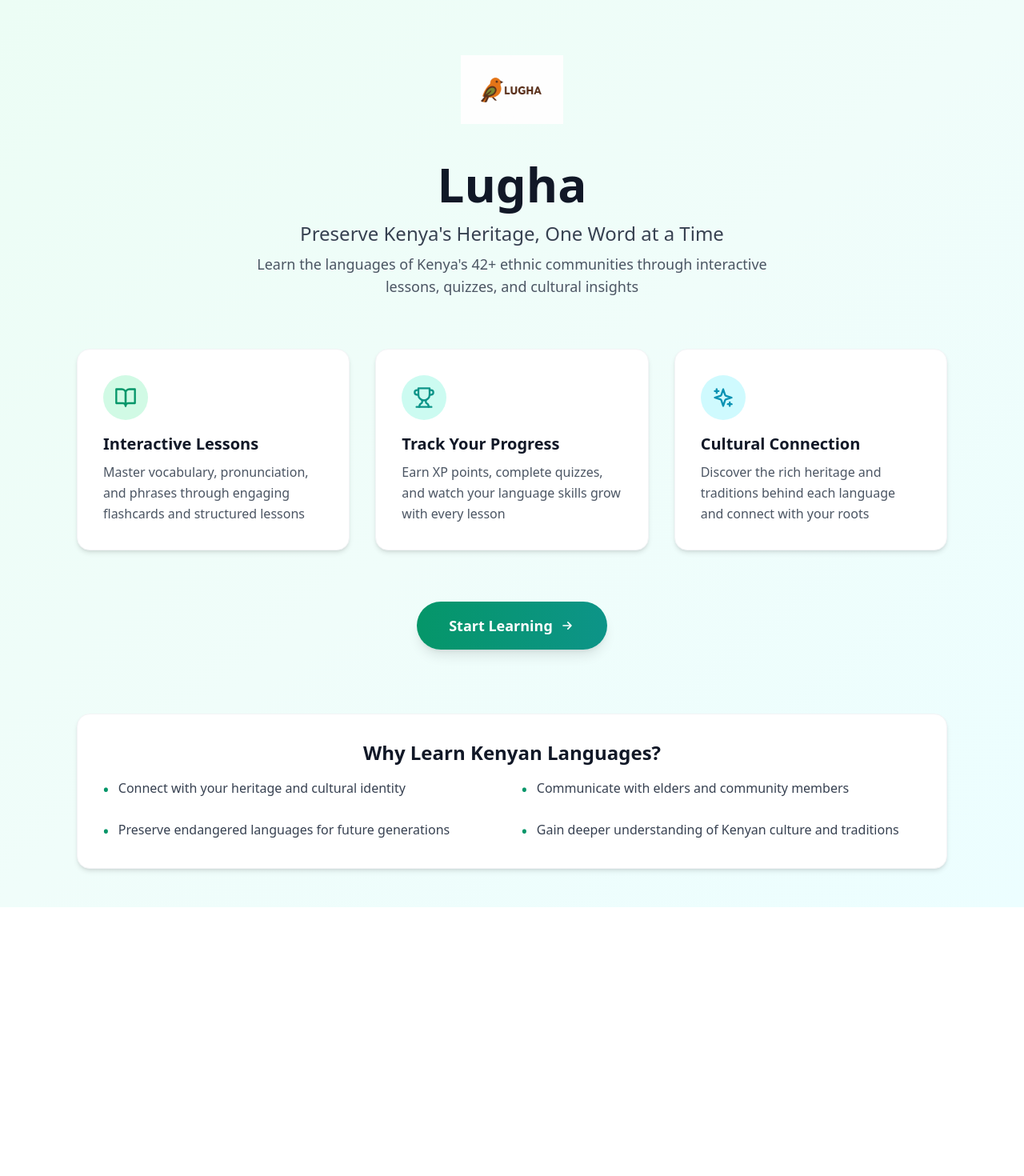
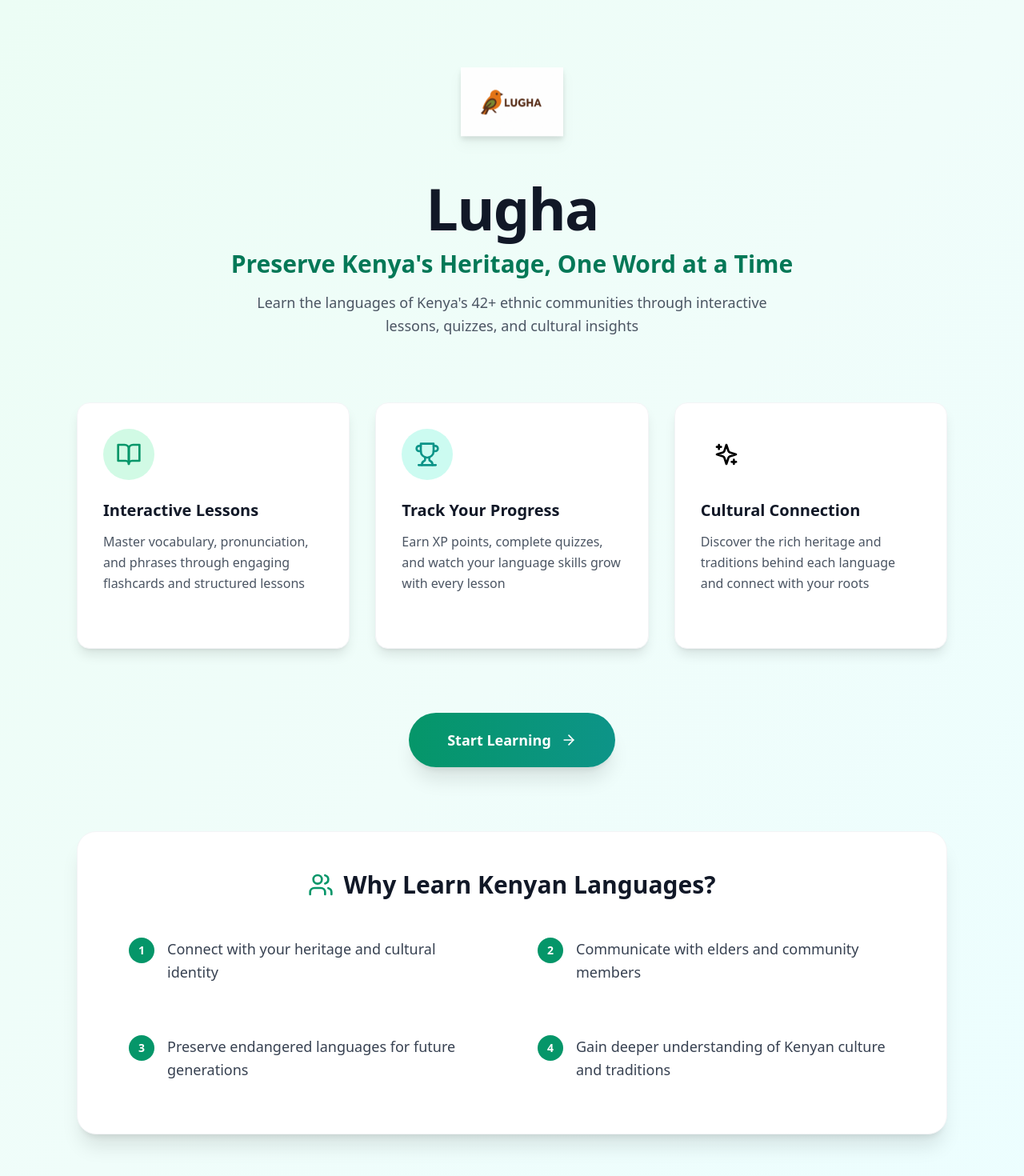
Before and after one commit to 6enard/lugha, a React (Vite) app: page / in a window 1280 px wide. Shown: the top 1470 px of the page at 80% size. Before the commit the page ends 1134 px from the top, so only its background shows below. Built offline with nearby package versions, Linux system fonts and the light colour scheme; no server answers.

Commit message:
Updated HomePage.tsx

```diff
--- a/src/components/HomePage.tsx
+++ b/src/components/HomePage.tsx
@@ -1,100 +1,254 @@
-import { BookOpen, Trophy, Sparkles } from 'lucide-react';
+import { BookOpen, Trophy, Sparkles, ArrowRight, Users, Zap } from 'lucide-react';
+import { useState, useEffect } from 'react';
 
 interface HomePageProps {
   onNavigate: (page: string) => void;
 }
 
 export function HomePage({ onNavigate }: HomePageProps) {
+  const [isLoaded, setIsLoaded] = useState(false);
+  const [hoveredCard, setHoveredCard] = useState<number | null>(null);
+
+  useEffect(() => {
+    setIsLoaded(true);
+  }, []);
+
+  const features = [
+    {
+      icon: BookOpen,
+      title: 'Interactive Lessons',
+      description: 'Master vocabulary, pronunciation, and phrases through engaging flashcards and structured lessons',
+      color: 'emerald',
+      delay: 0,
+    },
+    {
+      icon: Trophy,
+      title: 'Track Your Progress',
+      description: 'Earn XP points, complete quizzes, and watch your language skills grow with every lesson',
+      color: 'teal',
+      delay: 100,
+    },
+    {
+      icon: Sparkles,
+      title: 'Cultural Connection',
+      description: 'Discover the rich heritage and traditions behind each language and connect with your roots',
+      color: 'cyan',
+      delay: 200,
+    },
+  ];
+
+  const reasons = [
+    'Connect with your heritage and cultural identity',
+    'Communicate with elders and community members',
+    'Preserve endangered languages for future generations',
+    'Gain deeper understanding of Kenyan culture and traditions',
+  ];
+
   return (
-    <div className="min-h-screen bg-gradient-to-br from-emerald-50 via-teal-50 to-cyan-50">
-      <div className="max-w-6xl mx-auto px-4 py-12 sm:px-6 lg:px-8">
-        <div className="text-center mb-16">
-          <div className="inline-flex items-center justify-center w-32 h-32 mb-6">
-            <img src="/lughalogo.png" alt="Lugha Logo" className="w-full h-full object-contain" />
+    <div className="min-h-screen bg-gradient-to-br from-emerald-50 via-teal-50 to-cyan-50 overflow-hidden">
+      <style>{`
+        @keyframes slideInUp {
+          from {
+            opacity: 0;
+            transform: translateY(30px);
+          }
+          to {
+            opacity: 1;
+            transform: translateY(0);
+          }
+        }
+
+        @keyframes float {
+          0%, 100% {
+            transform: translateY(0px);
+          }
+          50% {
+            transform: translateY(-10px);
+          }
+        }
+
+        @keyframes shimmer {
+          0% {
+            background-position: -1000px 0;
+          }
+          100% {
+            background-position: 1000px 0;
+          }
+        }
+
+        @keyframes fadeInScale {
+          from {
+            opacity: 0;
+            transform: scale(0.9);
+          }
+          to {
+            opacity: 1;
+            transform: scale(1);
+          }
+        }
+
+        .animate-in {
+          animation: slideInUp 0.7s ease-out forwards;
+        }
+
+        .animate-float {
+          animation: float 3s ease-in-out infinite;
+        }
+
+        .card-hover {
+          transition: all 0.3s cubic-bezier(0.4, 0, 0.2, 1);
+        }
+
+        .icon-float {
+          animation: float 3.5s ease-in-out infinite;
+        }
+      `}</style>
+
+      <div className="max-w-6xl mx-auto px-4 py-16 sm:px-6 lg:px-8">
+        <div className="text-center mb-20">
+          <div
+            className="inline-flex items-center justify-center w-32 h-32 mb-8 animate-float"
+            style={{ opacity: isLoaded ? 1 : 0, animation: isLoaded ? 'float 3s ease-in-out infinite' : 'none' }}
+          >
+            <img src="/lughalogo.png" alt="Lugha Logo" className="w-full h-full object-contain drop-shadow-lg" />
           </div>
-          <h1 className="text-5xl sm:text-6xl font-bold text-gray-900 mb-4">
+
+          <h1
+            className="text-6xl sm:text-7xl font-bold text-gray-900 mb-4 tracking-tight"
+            style={{
+              opacity: isLoaded ? 1 : 0,
+              animation: isLoaded ? 'slideInUp 0.7s ease-out forwards' : 'none',
+            }}
+          >
             Lugha
           </h1>
-          <p className="text-xl sm:text-2xl text-gray-700 mb-2">
+
+          <p
+            className="text-2xl sm:text-3xl font-semibold text-emerald-700 mb-4"
+            style={{
+              opacity: isLoaded ? 1 : 0,
+              animation: isLoaded ? 'slideInUp 0.7s ease-out 0.1s forwards' : 'none',
+            }}
+          >
             Preserve Kenya's Heritage, One Word at a Time
           </p>
-          <p className="text-lg text-gray-600 max-w-2xl mx-auto">
-            Learn the languages of Kenya's 42+ ethnic communities through interactive lessons,
-            quizzes, and cultural insights
+
+          <p
+            className="text-lg text-gray-600 max-w-2xl mx-auto leading-relaxed"
+            style={{
+              opacity: isLoaded ? 1 : 0,
+              animation: isLoaded ? 'slideInUp 0.7s ease-out 0.2s forwards' : 'none',
+            }}
+          >
+            Learn the languages of Kenya's 42+ ethnic communities through interactive lessons, quizzes, and cultural insights
           </p>
         </div>
 
-        <div className="grid md:grid-cols-3 gap-8 mb-16">
-          <div className="bg-white rounded-2xl p-8 shadow-md hover:shadow-xl transition-all duration-300 border border-gray-100">
-            <div className="w-14 h-14 rounded-full bg-emerald-100 flex items-center justify-center mb-4">
-              <BookOpen className="w-7 h-7 text-emerald-600" />
-            </div>
-            <h3 className="text-xl font-semibold text-gray-900 mb-2">
-              Interactive Lessons
-            </h3>
-            <p className="text-gray-600 leading-relaxed">
-              Master vocabulary, pronunciation, and phrases through engaging flashcards and structured lessons
-            </p>
+        <div className="grid md:grid-cols-3 gap-8 mb-20">
+          {features.map((feature, index) => {
+            const Icon = feature.icon;
+            const colorMap = {
+              emerald: 'emerald',
+              teal: 'teal',
+              cyan: 'cyan',
+            };
+
+            return (
+              <div
+                key={index}
+                className="group card-hover"
+                style={{
+                  opacity: isLoaded ? 1 : 0,
+                  animation: isLoaded ? `slideInUp 0.7s ease-out ${feature.delay}ms forwards` : 'none',
+                }}
+                onMouseEnter={() => setHoveredCard(index)}
+                onMouseLeave={() => setHoveredCard(null)}
+              >
+                <div
+                  className={`bg-white rounded-2xl p-8 shadow-lg border border-gray-100 card-hover h-full
+                    ${hoveredCard === index ? 'shadow-2xl -translate-y-2' : 'shadow-lg hover:shadow-xl'}
+                  `}
+                >
+                  <div
+                    className={`w-16 h-16 rounded-full bg-${feature.color}-100 flex items-center justify-center mb-6 transition-all duration-300 ${
+                      hoveredCard === index ? `scale-110 bg-${feature.color}-200` : ''
+                    }`}
+                  >
+                    <Icon className={`w-8 h-8 text-${feature.color}-600`} />
                   </div>
 
-          <div className="bg-white rounded-2xl p-8 shadow-md hover:shadow-xl transition-all duration-300 border border-gray-100">
-            <div className="w-14 h-14 rounded-full bg-teal-100 flex items-center justify-center mb-4">
-              <Trophy className="w-7 h-7 text-teal-600" />
+                  <h3 className="text-xl font-bold text-gray-900 mb-3 group-hover:text-emerald-700 transition-colors">
+                    {feature.title}
+                  </h3>
+
+                  <p className="text-gray-600 leading-relaxed mb-4">{feature.description}</p>
+
+                  <div className={`flex items-center text-${feature.color}-600 font-semibold text-sm opacity-0 group-hover:opacity-100 transition-opacity`}>
+                    Learn more <ArrowRight className="w-4 h-4 ml-2" />
                   </div>
-            <h3 className="text-xl font-semibold text-gray-900 mb-2">
-              Track Your Progress
-            </h3>
-            <p className="text-gray-600 leading-relaxed">
-              Earn XP points, complete quizzes, and watch your language skills grow with every lesson
-            </p>
+                </div>
+              </div>
+            );
+          })}
         </div>
 
-          <div className="bg-white rounded-2xl p-8 shadow-md hover:shadow-xl transition-all duration-300 border border-gray-100">
-            <div className="w-14 h-14 rounded-full bg-cyan-100 flex items-center justify-center mb-4">
-              <Sparkles className="w-7 h-7 text-cyan-600" />
+        <div
+          className="text-center mb-20"
+          style={{
+            opacity: isLoaded ? 1 : 0,
+            animation: isLoaded ? 'slideInUp 0.7s ease-out 0.3s forwards' : 'none',
+          }}
+        >
+          <button
+            onClick={() => onNavigate('languages')}
+            className="group inline-flex items-center px-12 py-5 text-lg font-bold text-white bg-gradient-to-r from-emerald-600 to-teal-600 rounded-full hover:from-emerald-700 hover:to-teal-700 transform hover:scale-110 transition-all duration-300 shadow-xl hover:shadow-2xl"
+          >
+            Start Learning
+            <ArrowRight className="ml-3 w-5 h-5 group-hover:translate-x-1 transition-transform" />
+          </button>
         </div>
-            <h3 className="text-xl font-semibold text-gray-900 mb-2">
-              Cultural Connection
-            </h3>
-            <p className="text-gray-600 leading-relaxed">
-              Discover the rich heritage and traditions behind each language and connect with your roots
-            </p>
+
+        <div
+          className="bg-white rounded-3xl p-12 shadow-xl border border-gray-100 backdrop-blur-sm"
+          style={{
+            opacity: isLoaded ? 1 : 0,
+            animation: isLoaded ? 'slideInUp 0.7s ease-out 0.4s forwards' : 'none',
+          }}
+        >
+          <div className="mb-8">
+            <div className="flex items-center justify-center mb-4">
+              <Users className="w-8 h-8 text-emerald-600 mr-3" />
+              <h2 className="text-3xl font-bold text-gray-900">Why Learn Kenyan Languages?</h2>
             </div>
           </div>
 
-        <div className="text-center">
-          <button
-            onClick={() => onNavigate('languages')}
-            className="inline-flex items-center px-10 py-4 text-lg font-semibold text-white bg-gradient-to-r from-emerald-600 to-teal-600 rounded-full hover:from-emerald-700 hover:to-teal-700 transform hover:scale-105 transition-all duration-200 shadow-lg hover:shadow-xl"
+          <div className="grid md:grid-cols-2 gap-8">
+            {reasons.map((reason, index) => (
+              <div
+                key={index}
+                className="flex gap-4 p-4 rounded-xl hover:bg-emerald-50 transition-all duration-300 cursor-pointer group"
               >
-            Start Learning
-            <svg className="ml-2 w-5 h-5" fill="none" stroke="currentColor" viewBox="0 0 24 24">
-              <path strokeLinecap="round" strokeLinejoin="round" strokeWidth={2} d="M13 7l5 5m0 0l-5 5m5-5H6" />
-            </svg>
-          </button>
+                <div className="flex-shrink-0">
+                  <div className="flex items-center justify-center h-8 w-8 rounded-full bg-emerald-600 text-white font-bold text-sm group-hover:scale-110 transition-transform">
+                    {index + 1}
+                  </div>
+                </div>
+                <p className="text-gray-700 leading-relaxed text-lg group-hover:text-gray-900 transition-colors font-medium">{reason}</p>
+              </div>
+            ))}
+          </div>
         </div>
 
-        <div className="mt-20 bg-white rounded-2xl p-8 shadow-md border border-gray-100">
-          <h2 className="text-2xl font-bold text-gray-900 mb-4 text-center">
-            Why Learn Kenyan Languages?
-          </h2>
-          <div className="grid md:grid-cols-2 gap-6 text-gray-700">
-            <div className="flex gap-3">
-              <div className="text-emerald-600 font-bold text-lg">•</div>
-              <p>Connect with your heritage and cultural identity</p>
-            </div>
-            <div className="flex gap-3">
-              <div className="text-emerald-600 font-bold text-lg">•</div>
-              <p>Communicate with elders and community members</p>
-            </div>
-            <div className="flex gap-3">
-              <div className="text-emerald-600 font-bold text-lg">•</div>
-              <p>Preserve endangered languages for future generations</p>
-            </div>
-            <div className="flex gap-3">
-              <div className="text-emerald-600 font-bold text-lg">•</div>
-              <p>Gain deeper understanding of Kenyan culture and traditions</p>
-            </div>
+        <div
+          className="mt-20 text-center"
+          style={{
+            opacity: isLoaded ? 1 : 0,
+            animation: isLoaded ? 'slideInUp 0.7s ease-out 0.5s forwards' : 'none',
+          }}
+        >
+          <div className="inline-flex items-center gap-3 bg-emerald-50 rounded-full px-8 py-3 border border-emerald-200">
+            <Zap className="w-5 h-5 text-emerald-600" />
+            <p className="text-emerald-700 font-semibold">Join thousands learning their heritage languages</p>
           </div>
         </div>
       </div>
```
Lines whose indentation alone changed are shown as unchanged.
